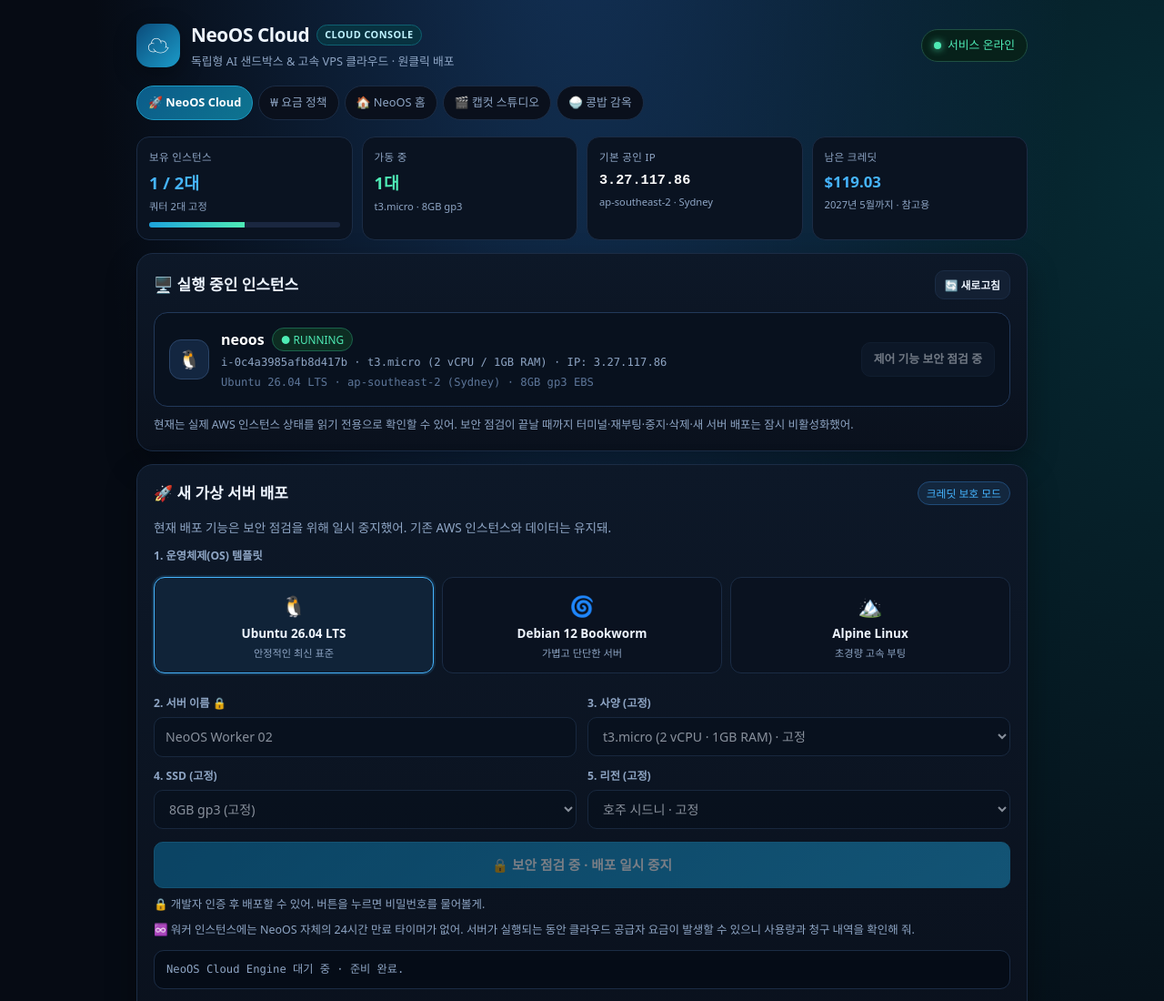
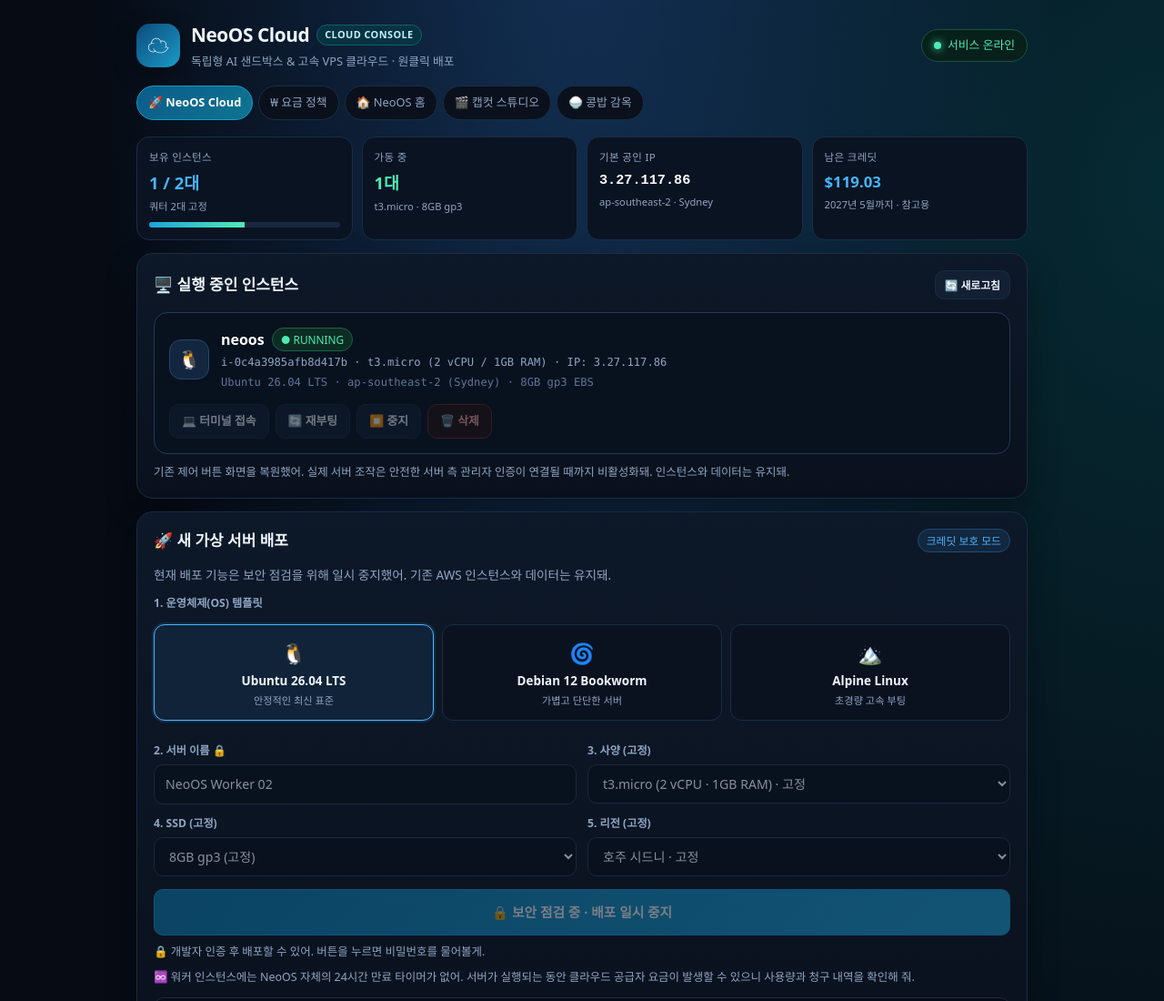
Before and after one commit to gw140427-rgb/Neoos-2, a plain HTML site: page docs/cloud/index.html in a window 1280 px wide. Shown: the top 1100 px of the page at 91% size. Drawn offline with Linux system fonts and the light colour scheme; no server answers.

Commit message:
Restore VPS control buttons in cloud console

```diff
--- a/docs/cloud/index.html
+++ b/docs/cloud/index.html
@@ -228,7 +228,7 @@ input:disabled,select:disabled{opacity:.55}
       </div>
     </div>
     <div id="instances-list"></div>
-    <p class="hint">현재는 실제 AWS 인스턴스 상태를 읽기 전용으로 확인할 수 있어. 보안 점검이 끝날 때까지 터미널·재부팅·중지·삭제·새 서버 배포는 잠시 비활성화했어.</p>
+    <p class="hint">기존 제어 버튼 화면을 복원했어. 실제 서버 조작은 안전한 서버 측 관리자 인증이 연결될 때까지 비활성화돼. 인스턴스와 데이터는 유지돼.</p>
   </section>
 
   <!-- 배포 -->
@@ -646,15 +646,20 @@ function renderInstances(){
       b.type='button';
       b.className='btn '+(cls||'');
       b.textContent=label;
-      b.addEventListener('click',fn);
+      b.disabled=true;
+      b.title='서버 측 관리자 인증 연결 전까지 실제 조작은 비활성화돼 있어.';
+      b.setAttribute('aria-label',label+' (현재 비활성화)');
+      if(fn)b.addEventListener('click',fn);
       actions.append(b);
     };
-    const controlNotice=document.createElement('button');
-    controlNotice.type='button';
-    controlNotice.className='btn';
-    controlNotice.disabled=true;
-    controlNotice.textContent='제어 기능 보안 점검 중';
-    actions.append(controlNotice);
+    addBtn('💻 터미널 접속','',function(){openTerminal(inst);});
+    addBtn('🔄 재부팅','',function(){rebootInstance(inst);});
+    if(inst.state==='stopped'){
+      addBtn('▶️ 시작','',function(){startInstance(inst);});
+    }else{
+      addBtn('⏹️ 중지','',function(){stopInstance(inst,false);});
+    }
+    addBtn('🗑️ 삭제','danger',function(){terminateInstance(inst);});
     card.append(main,actions);
     box.append(card);
   });
```
